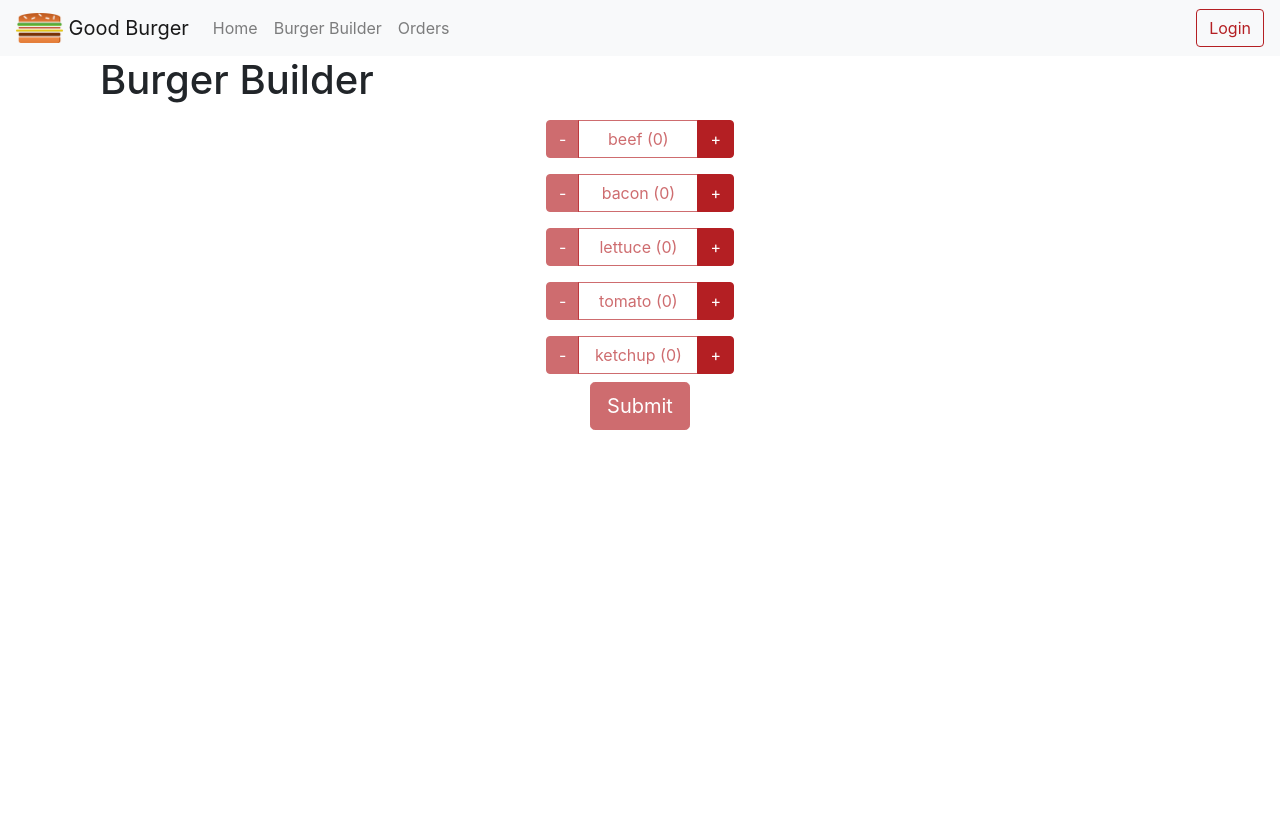
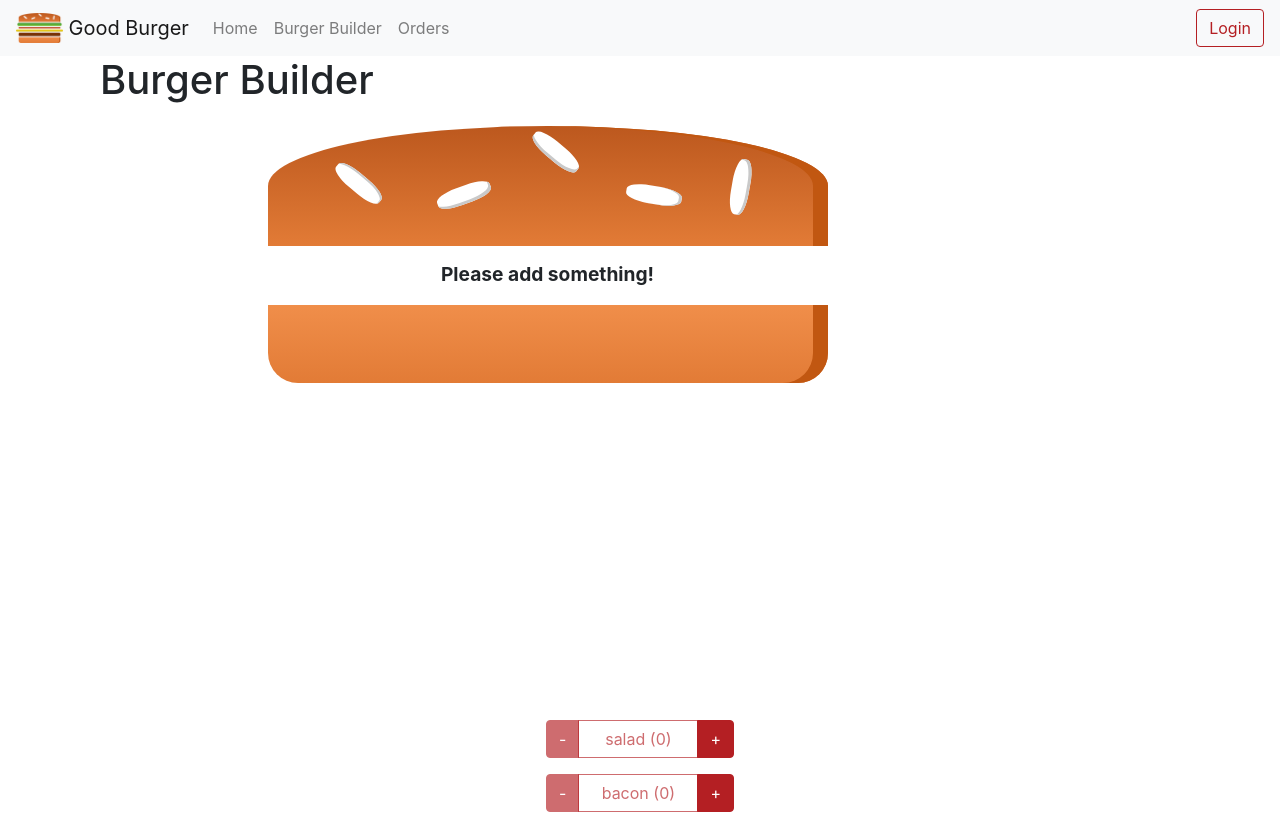
Before and after one commit to thacherhussain/burger-order-app, a React (Create React App) app: page /burger-builder in a window 1280 px wide. Shown: the top 814 px of the page. Built offline with nearby package versions, Linux system fonts and the light colour scheme.

Commit message:
burger component rendering

```diff
--- a/package.json
+++ b/package.json
@@ -14,7 +14,8 @@
     "react-dom": "^16.13.1",
     "react-helmet": "^6.1.0",
     "react-router-dom": "^5.2.0",
-    "react-scripts": "3.4.1"
+    "react-scripts": "3.4.1",
+    "styled-components": "^5.1.1"
   },
   "scripts": {
     "start": "react-scripts start",
--- /dev/null
+++ b/src/components/Burger/Burger.js
@@ -0,0 +1,53 @@
+import React from 'react';
+import styled from 'styled-components';
+
+import BurgerIngredient from './BurgerIngredient';
+
+const MainBurger = styled.div`
+  width: 100%;
+  margin: auto;
+  height: 250px;
+  overflow: scroll;
+  text-align: center;
+  font-weight: bold;
+  font-size: 1.2rem;
+
+  @media (min-width: 500px) and (min-height: 400px) {
+    width: 350px;
+    height: 300px;
+  }
+
+  @media (min-width: 500px) and (min-height: 401px) {
+    width: 450px;
+    height: 400px;
+  }
+
+  @media (min-width: 1000px) and (min-height: 700px) {
+    width: 700px;
+    height: 600px;
+  }
+`;
+
+const burger = (props) => {
+  let transformedIngredients = Object.keys(props.ingredients)
+    .map(igKey => {
+      return[...Array(props.ingredients[igKey])].map((_, i) => {
+        return <BurgerIngredient key={igKey + i} type={igKey} />;
+      });
+    })
+    .reduce((arr, el) => {
+      return arr.concat(el)
+    }, []);
+    if (transformedIngredients.length === 0) {
+      transformedIngredients = <p>Please add something!</p>
+    }
+  return (
+    <MainBurger>
+        <BurgerIngredient type="bread-top" />
+          {transformedIngredients}
+        <BurgerIngredient type="bread-bottom" />
+    </MainBurger>
+  );
+}
+
+export default burger;
--- /dev/null
+++ b/src/components/Burger/BurgerIngredient.js
@@ -0,0 +1,156 @@
+import React from 'react';
+import PropTypes from 'prop-types';
+import styled from 'styled-components';
+
+const Meat = styled.div`
+    width: 80%;
+    height: 8%;
+    background: linear-gradient(#7f3608, #702e05);
+    margin: 2% auto;
+    border-radius: 15px;
+`;
+
+const Cheese = styled.div`
+    width: 90%;
+    height: 4.5%;
+    margin: 2% auto;
+    background: linear-gradient(#f4d004, #d6bb22);
+    border-radius: 20px;
+`;
+
+const Bacon = styled.div`
+    width: 80%;
+    height: 3%;
+    background: linear-gradient(#bf3813, #c45e38);
+    margin: 2% auto;
+`;
+
+const Salad = styled.div`
+    width: 85%;
+    height: 7%;
+    margin: 2% auto;
+    background: linear-gradient(#228c1d, #91ce50);
+    border-radius: 20px;
+`;
+
+const BreadBottom = styled.div`
+    height: 13%;
+    width: 80%;
+    background: linear-gradient(#F08E4A, #e27b36);
+    border-radius: 0 0 30px 30px;
+    box-shadow: inset -15px 0 #c15711;
+    margin: 2% auto;
+`;
+
+const BreadTop = styled.div`
+    height: 20%;
+    width: 80%;
+    background: linear-gradient(#bc581e, #e27b36);
+    border-radius: 50% 50% 0 0;
+    box-shadow: inset -15px 0 #c15711;
+    margin: 2% auto;
+    position: relative;
+`;
+
+const Seeds1 = styled.div`
+    width: 10%;
+    height: 15%;
+    position: absolute;
+    background-color: white;
+    left: 30%;
+    top: 50%;
+    border-radius: 40%;
+    transform: rotate(-20deg);
+    box-shadow: inset -2px -3px #c9c9c9;
+
+    &:after {
+        content: "";
+        width: 100%;
+        height: 100%;
+        position: absolute;
+        background-color: white;
+        left: -170%;
+        top: -260%;
+        border-radius: 40%;
+        transform: rotate(60deg);
+        box-shadow: inset -1px 2px #c9c9c9;
+    }
+
+    &:before {
+        content: "";
+        width: 100%;
+        height: 100%;
+        position: absolute;
+        background-color: white;
+        left: 180%;
+        top: -50%;
+        border-radius: 40%;
+        transform: rotate(60deg);
+        box-shadow: inset -1px -3px #c9c9c9;
+    }
+`;
+
+const Seeds2 = styled.div`
+    width: 10%;
+    height: 15%;
+    position: absolute;
+    background-color: white;
+    left: 64%;
+    top: 50%;
+    border-radius: 40%;
+    transform: rotate(10deg);
+    box-shadow: inset -3px 0 #c9c9c9;
+
+    &:before {
+        content: "";
+        width: 100%;
+        height: 100%;
+        position: absolute;
+        background-color: white;
+        left: 150%;
+        top: -130%;
+        border-radius: 40%;
+        transform: rotate(90deg);
+        box-shadow: inset 1px 3px #c9c9c9;
+    }
+`;
+
+const burgerIngredient = (props) => {
+    let ingredient = null;
+
+    switch (props.type) {
+        case ('bread-bottom'):
+            ingredient = <BreadBottom />
+            break;
+        case ('bread-top'):
+            ingredient = (
+                <BreadTop>
+                    <Seeds1 />
+                    <Seeds2 />
+                </BreadTop>
+            );
+            break;
+        case ('meat'):
+            ingredient = <Meat />;
+            break;
+        case ('cheese'):
+            ingredient = <Cheese />
+            break;
+        case ('salad'):
+            ingredient = <Salad />
+            break;
+        case ('bacon'):
+            ingredient = <Bacon />
+            break;
+        default:
+            ingredient = null;
+    }
+
+    return ingredient;
+}
+
+burgerIngredient.propTypes = {
+    type: PropTypes.string.isRequired
+};
+
+export default burgerIngredient;
--- a/src/pages/BurgerBuilder.js
+++ b/src/pages/BurgerBuilder.js
@@ -5,7 +5,9 @@
 
 import IngredientButton from "components/Burger/IngredientButton";
 import OrderConfirmationModal from "components/UI/OrderConfirmationModal";
-const ingredients = ["beef", "bacon", "lettuce", "tomato", "ketchup"];
+import Burger from 'components/Burger/Burger';
+
+const ingredients = [ "salad", "bacon", "cheese", "meat"];
 
 const BurgerBuilder = () => {
 	const [values, setValues] = useState({});
@@ -53,6 +55,11 @@
 						<h1>Burger Builder</h1>
 					</Col>
 				</Row>
+				<Row>
+					<Col md={10} sm={10} className="justify-content-center">
+						<Burger ingredients={values}/>
+					</Col>
+				</Row>
 				<Row className="justify-content-center">
 					<span>
 						{ingredients.map((ingredient) => (
```
Also changed, not shown: 1 other file (tests, documents, lock files or other folders).
